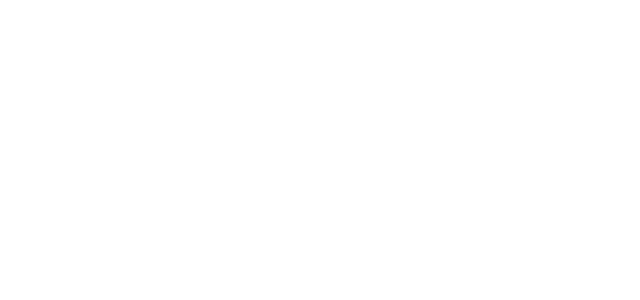
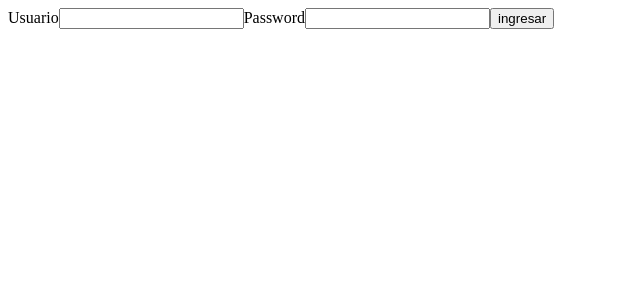
Before and after one commit to BrunoQuenan98/webAuthn-Demo, a React (Create React App) app in the folder webauthn/client/: page /reauth in a window 1280 px wide. Before the commit this address had no page. Shown: the top 300 px of the page, without its empty margins (0-640 px from the left). Built offline with nearby package versions, Linux system fonts and the light colour scheme.

Commit message:
falta crear las funciones que interactuan con el back

```diff
--- a/webauthn/client/package.json
+++ b/webauthn/client/package.json
@@ -6,10 +6,12 @@
     "@testing-library/jest-dom": "^5.16.5",
     "@testing-library/react": "^13.3.0",
     "@testing-library/user-event": "^13.5.0",
+    "axios": "^0.27.2",
     "react": "^18.2.0",
     "react-dom": "^18.2.0",
     "react-router-dom": "^6.3.0",
     "react-scripts": "5.0.1",
+    "styled-components": "^5.3.5",
     "web-vitals": "^2.1.4"
   },
   "scripts": {
--- a/webauthn/client/src/App.js
+++ b/webauthn/client/src/App.js
@@ -1,12 +1,14 @@
 import { Routes, Route } from 'react-router-dom';
 import { Home } from './components/Home';
 import { Login } from './components/Login';
+import { Reauth } from './components/Reauth';
 
 function App() {
   return (
      <Routes>
         <Route path="/login" element={<Login />} />
-        <Route path="/" element={<Home />} />
+        <Route path="/reauth" element={<Reauth />} />
+        <Route path="/home" element={<Home />} />
       </Routes>
   );
 }
--- a/webauthn/client/src/components/Home.jsx
+++ b/webauthn/client/src/components/Home.jsx
@@ -1,19 +1,23 @@
-import React, { useState } from "react";
-import { useEffect } from "react";
+import React, { useState, useEffect } from "react";
+import axios from 'axios';
+import { useNavigate } from 'react-router-dom';
 
 export const Home = () => {
   const [credentials, setCredentials] = useState(undefined);
   const [userCanAddCredentials, setUserCanAddCredentials] = useState(undefined);
+  const navigate = useNavigate();
 
-  useEffect(() =>{
+  useEffect(() => {
     canAddCredentials();
-  },[])
+  }, []);
 
   const canAddCredentials = () => {
     if (window.PublicKeyCredential) {
       window.PublicKeyCredential.isUserVerifyingPlatformAuthenticatorAvailable().then(
         (uvpaa) => {
-          uvpaa ? setUserCanAddCredentials(false) : setUserCanAddCredentials(true);
+          uvpaa
+            ? setUserCanAddCredentials(false)
+            : setUserCanAddCredentials(true);
         }
       );
     } else {
@@ -21,21 +25,45 @@ export const Home = () => {
     }
   };
 
+  const getCredentials = async () => {//TODO verificar ruta /auth/getKeys del backend
+    const res = await axios.post("/auth/getKeys");
+    setCredentials(res.credentials);
+  };
+
+  const removeCredential = async (e) => {
+    try {
+     // await unregisterCredential(e.target.id);
+      getCredentials();
+    } catch (e) {
+      alert(e);
+    }
+  };
+
+  const handleAddCredential = () =>{
+    // registerCredential()
+    //       .then((user) => {
+    //         getCredentials();
+    //       })
+    //       .catch((e) => alert(e));
+  }
+
   return (
     <div>
       <h1>Home</h1>
-      <span>
-        This device does not support User Verifying Platform Authenticator. You
-        can't register a credential.
-      </span>
+      {userCanAddCredentials && (
+        <span>
+          This device does not support User Verifying Platform Authenticator.
+          You can't register a credential.
+        </span>
+      )}
       <h3>Your registered credentials:</h3>
       {credentials &&
         credentials.length &&
         credentials.map((cred) => {
           return <span>{JSON.stringify(cred, null, 2)}</span>;
         })}
-      <button disabled={userCanAddCredentials}>Add a credential</button>
-      <button>Try Reauth</button>
+      <button disabled={userCanAddCredentials} onClick={handleAddCredential}>Add a credential</button>
+      <button onClick={() => navigate('/reauth')}>Try Reauth</button>
       <button>Sign Out</button>
     </div>
   );
--- a/webauthn/client/src/components/Login.jsx
+++ b/webauthn/client/src/components/Login.jsx
@@ -1,7 +1,28 @@
-import React from 'react'
+import React from 'react';
+import { useState } from 'react';
+import axios from 'axios';
+import { useNavigate } from 'react-router-dom';
 
 export const Login = () => {
+  const [inputs, setInputs] = useState({});
+  const navigate = useNavigate();
+
+  const handleInputChange = (e) =>{
+    setInputs({...inputs, [e.target.name] : e.target.value})
+  }
+
+  const handleSubmit = async () =>{
+   // const res = await axios.post('/login', inputs);
+    navigate('/home');
+  }
+
   return (
-    <div>Login</div>
+    <form onSubmit={handleSubmit}>
+      <label>Usuario</label>
+      <input type='text' name='username' onChange={handleInputChange}/>
+      <label>Password</label>
+      <input type='password' name='password' onChange={handleInputChange}></input>
+      <button type='submit'>Ingresar</button>
+    </form>
   )
 }
--- /dev/null
+++ b/webauthn/client/src/components/Reauth.jsx
@@ -0,0 +1,88 @@
+import React, { useState } from "react";
+import { useEffect } from "react";
+import { useNavigate } from "react-router-dom";
+import styled from "styled-components";
+
+const ReAuthentication = styled.div`
+  display: ${(props) => (props.hidden === "hidden" ? "none" : "")};
+`;
+const Form = styled.form`
+  display: ${(props) => (props.hidden === "hidden" ? "none" : "")};
+`;
+
+export const Reauth = () => {
+  const [inputs, setInputs] = useState({});
+  const navigate = useNavigate();
+  const [displayReAuthenticate, setDisplayReAuthenticate] = useState(false);
+  const [displayForm, setDisplayForm] = useState(false);
+
+  useEffect(() => {
+    canAddCredentials();
+  }, []);
+
+  const handleInputChange = (e) => {
+    setInputs({ ...inputs, [e.target.name]: e.target.value });
+  };
+
+  const handleSubmit = () => {
+    // const res = await axios.post('/login', inputs);
+    console.log('hola');
+    navigate("/home");
+  };
+
+  const canAddCredentials = () => {
+    if (window.PublicKeyCredential) {
+      window.PublicKeyCredential.isUserVerifyingPlatformAuthenticatorAvailable().then(
+        (uvpaa) => {
+          uvpaa && localStorage.getItem("credId")
+            ? setDisplayReAuthenticate(true)
+            : setDisplayForm(true);
+        }
+      );
+    } else {
+      return setDisplayForm(true);
+    }
+  };
+
+  const handleClickPassword = () => {
+    setDisplayForm(true);
+    setDisplayReAuthenticate(false);
+  };
+
+  const handleAuthenticate = () => {
+    // authenticate()
+    //   .then((user) => {
+    //     if (user) {
+    //       navigate("/home");
+    //     } else {
+    //       throw "User not found.";
+    //     }
+    //   })
+    //   .catch((e) => {
+    //     console.error(e.message || e);
+    //     alert("Authentication failed. Use password to sign-in.");
+    //     setDisplayForm(true);
+    //     setDisplayReAuthenticate(false);
+    //   });
+  };
+
+  return (
+    <div>
+      <ReAuthentication hidden={displayReAuthenticate ? "" : "hidden"}>
+        <button onClick={handleAuthenticate}>Authenticate</button>
+        <button onClick={handleClickPassword}>Password</button>
+      </ReAuthentication>
+      <Form onSubmit={handleSubmit} hidden={displayForm ? "" : "hidden"}>
+        <label>Usuario</label>
+        <input type="text" name="username" onChange={handleInputChange} />
+        <label>Password</label>
+        <input
+          type="password"
+          name="password"
+          onChange={handleInputChange}
+        ></input>
+        <input type="submit" value='ingresar'/>
+      </Form>
+    </div>
+  );
+};
```
Also changed, not shown: 1 other file (tests, documents, lock files or other folders).
